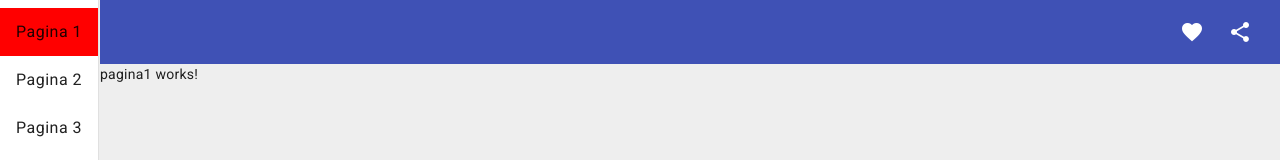
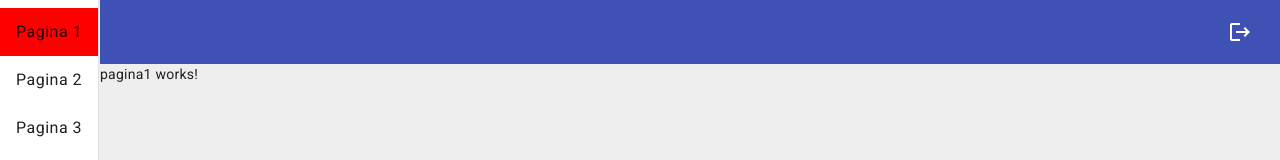
Before and after one commit to Salvatore-12/lezione-38-ng, an Angular app: page /pagina1 in a window 1280 px wide. Shown: the top 160 px of the page. Built offline with nearby package versions, Linux system fonts and the light colour scheme.

Commit message:
sistemazione dashboard con icon logout e aggiunto l'import per le tabelle

```diff
--- a/src/app/componenti/dashboard/dashboard.component.html
+++ b/src/app/componenti/dashboard/dashboard.component.html
@@ -5,15 +5,13 @@
         <mat-list-item role="listitem" routerLink="pagina2" routerLinkActive="active">Pagina 2</mat-list-item> <!--qui e la stessa cosa del primo routerLinkActive  però senza parentesi[] e senza le singole ''nel nome active-->
         <mat-list-item role="listitem" routerLink="pagina3" [routerLinkActive]="'active'">Pagina 3</mat-list-item>
       </mat-list>
+
       </mat-sidenav>
     <mat-sidenav-content>
       <mat-toolbar color="primary">
         <span class="example-spacer"></span>
-        <button mat-icon-button class="example-icon favorite-icon" aria-label="Example icon-button with heart icon">
-          <mat-icon>favorite</mat-icon>
-        </button>
         <button mat-icon-button class="example-icon" aria-label="Example icon-button with share icon">
-          <mat-icon>share</mat-icon>
+          <mat-icon>logout</mat-icon>
         </button>
       </mat-toolbar>
         <router-outlet></router-outlet>
--- a/src/app/shared.module.ts
+++ b/src/app/shared.module.ts
@@ -11,6 +11,7 @@ import {MatSidenavModule} from '@angular/material/sidenav';
 import {MatListModule} from '@angular/material/list';
 import {MatToolbarModule} from '@angular/material/toolbar';
 import {MatIconModule} from '@angular/material/icon';
+import {MatTableModule} from '@angular/material/table';
 @NgModule({
   imports: [CommonModule,
             FormsModule,
@@ -22,6 +23,7 @@ import {MatIconModule} from '@angular/material/icon';
             MatListModule,
             MatToolbarModule,
             MatIconModule,
+            MatTableModule,
             ReactiveFormsModule,
             RouterModule,
             HttpClientModule],
@@ -36,6 +38,7 @@ import {MatIconModule} from '@angular/material/icon';
             MatListModule,
             MatToolbarModule,
             MatIconModule,
+            MatTableModule,
             ReactiveFormsModule,
             RouterModule,
             HttpClientModule]
```
Also changed, not shown: src/app/componenti/dashboard/dashboard.component.css (line endings or trailing spaces).
